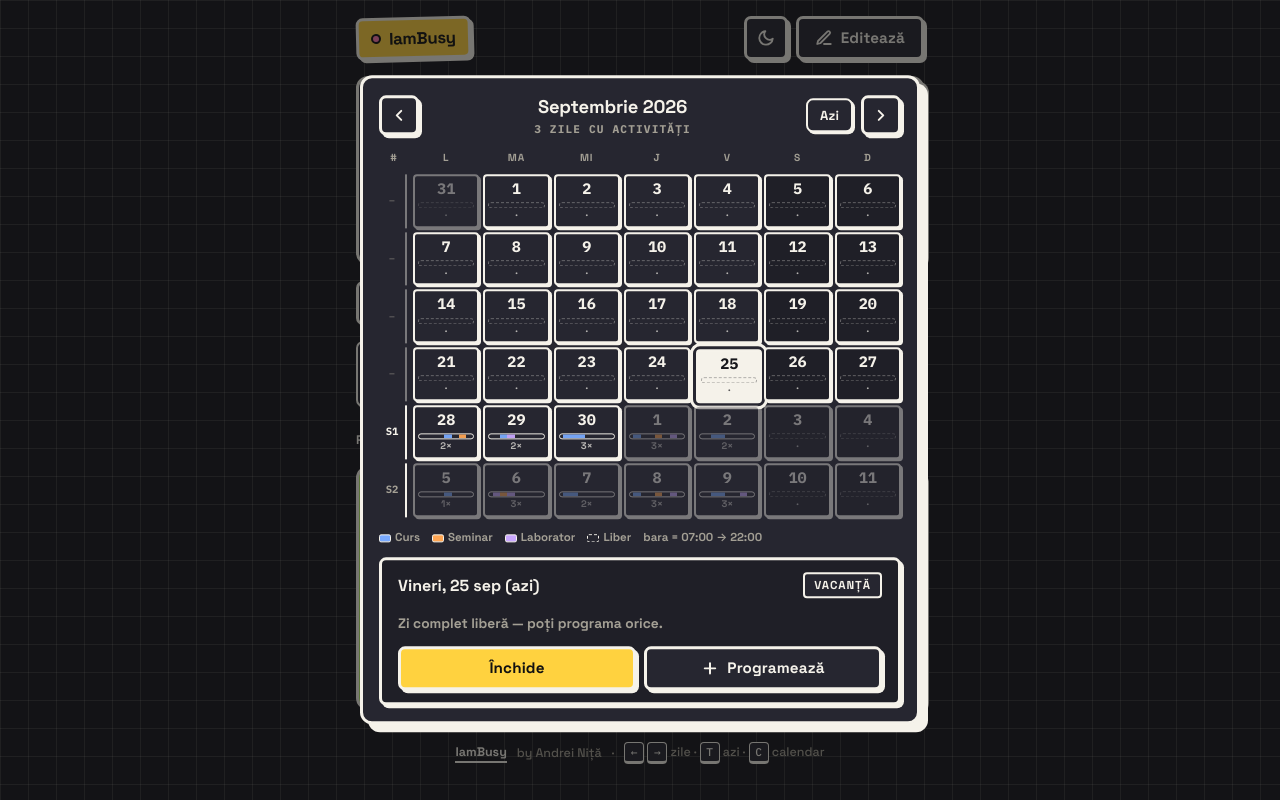
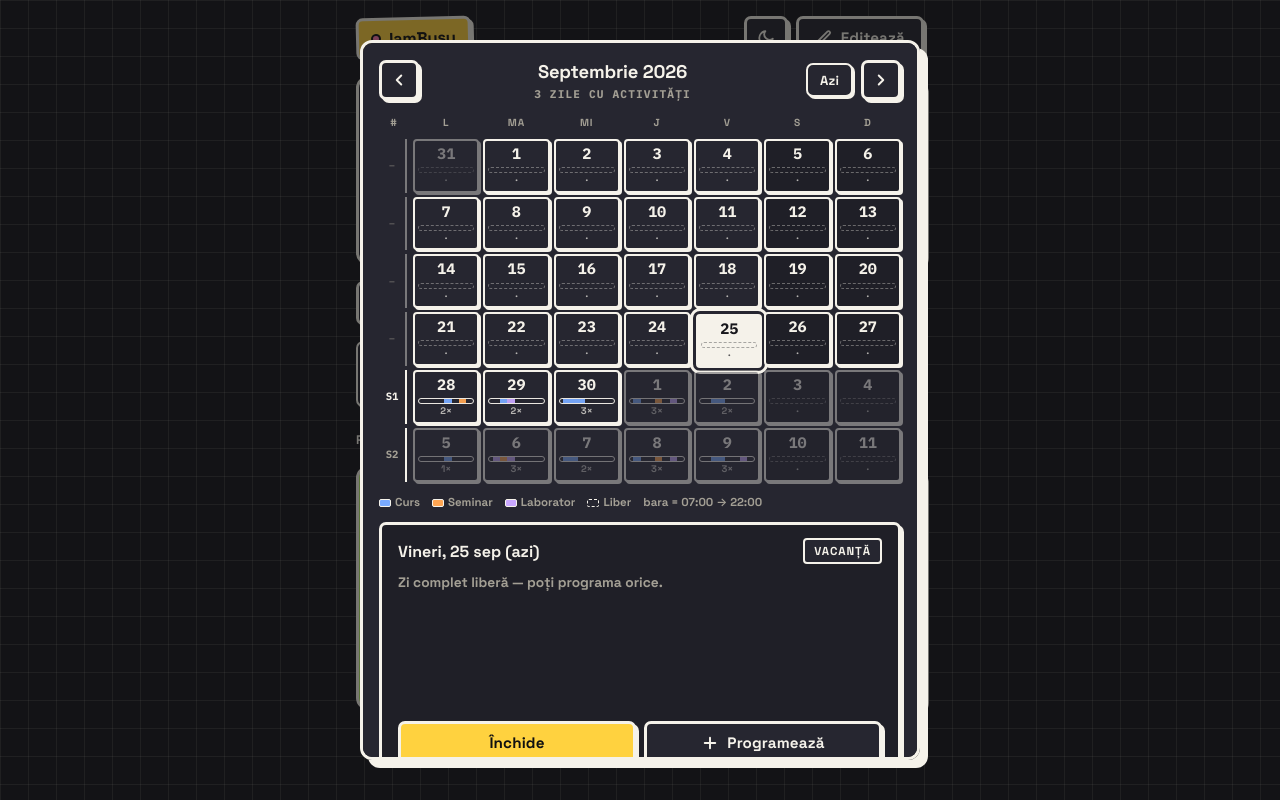
Before and after one commit to andreinita21/iambusy, a Flask app: page / in a window 1280 px wide, after a click that opens the changed part. Run offline with Flask 3, Linux system fonts and the light colour scheme; data comes from the database, SQL or seed files in the repository.

Commit message:
fix: calendar hover loop — fixed preview height, top-anchored dialog, no hover transform

```diff
--- a/static/style.css
+++ b/static/style.css
@@ -256,6 +256,10 @@ button {
 .mono {
   font-family: var(--mono);
   font-variant-numeric: tabular-nums;
+}
+
+[hidden] {
+  display: none !important;
 }
 
 .sr-only {
@@ -882,21 +886,23 @@ kbd {
 }
 
 @media (min-width: 640px) {
+  /* Anchored to the top so a change in content height never moves the
+     day grid under the pointer (which would re-trigger hover in a loop). */
   .cal {
-    top: 50%;
+    top: 5vh;
     bottom: auto;
     width: min(94vw, 560px);
-    max-height: 88vh;
+    max-height: 90vh;
     border-bottom: var(--bw) solid var(--ink);
     border-radius: var(--r);
     box-shadow: var(--shadow-lg);
-    transform: translate(-50%, -46%) scale(0.98);
+    transform: translate(-50%, 12px);
     opacity: 0;
     transition: transform var(--t-base), opacity var(--t-base);
   }
 
   .cal.open {
-    transform: translate(-50%, -50%) scale(1);
+    transform: translate(-50%, 0);
     opacity: 1;
   }
 }
@@ -991,9 +997,9 @@ kbd {
   -webkit-tap-highlight-color: transparent;
 }
 
+/* No transform on hover: the cell must not move under the pointer. */
 .cal-day:hover,
 .cal-day:focus-visible {
-  transform: translate(-1px, -1px);
   box-shadow: 3px 3px 0 var(--ink);
   background: var(--card-2);
 }
@@ -1078,9 +1084,24 @@ kbd {
   flex-wrap: wrap;
 }
 
+.cal-preview-head {
+  min-height: 28px;
+}
+
 .cal-preview-title {
   font-weight: 700;
   font-size: 1rem;
+  white-space: nowrap;
+  overflow: hidden;
+  text-overflow: ellipsis;
+}
+
+/* Fixed height so hovering different days never changes the sheet's
+   size (and therefore never shifts the grid under the pointer). */
+.cal-preview-body {
+  height: 136px;
+  overflow-y: auto;
+  overscroll-behavior: contain;
 }
 
 .cal-preview-list {
@@ -1142,6 +1163,15 @@ kbd {
 
 .cal-preview-actions .btn {
   flex: 1;
+}
+
+.cal-preview-actions .btn[hidden] {
+  display: none;
+}
+
+/* Keep the actions row at a constant height even while buttons are hidden. */
+.cal-preview-actions {
+  min-height: 44px;
 }
 
 /* ═══════════════════════════════════════════════════════════════
--- a/templates/index.html
+++ b/templates/index.html
@@ -266,8 +266,10 @@
                 <span class="cal-preview-title" id="cal-preview-title">Alege o zi</span>
                 <span class="tag" id="cal-preview-week" hidden></span>
             </div>
-            <ul class="cal-preview-list" id="cal-preview-list"></ul>
-            <p class="cal-preview-empty" id="cal-preview-empty">Apasă pe o zi ca să vezi programul ei înainte să îți planifici ceva.</p>
+            <div class="cal-preview-body">
+                <ul class="cal-preview-list" id="cal-preview-list"></ul>
+                <p class="cal-preview-empty" id="cal-preview-empty">Apasă pe o zi ca să vezi programul ei înainte să îți planifici ceva.</p>
+            </div>
             <div class="cal-preview-actions">
                 <a class="btn btn-primary" id="cal-open" href="#" hidden>Vezi ziua</a>
                 <a class="btn" id="cal-add" href="#" hidden>
```
